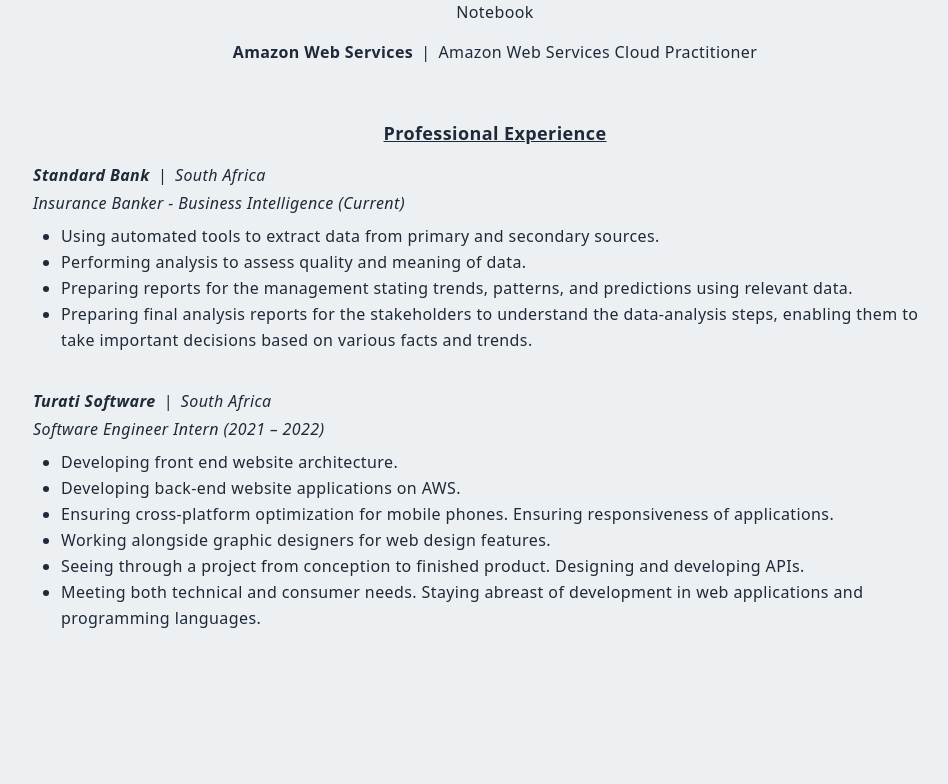
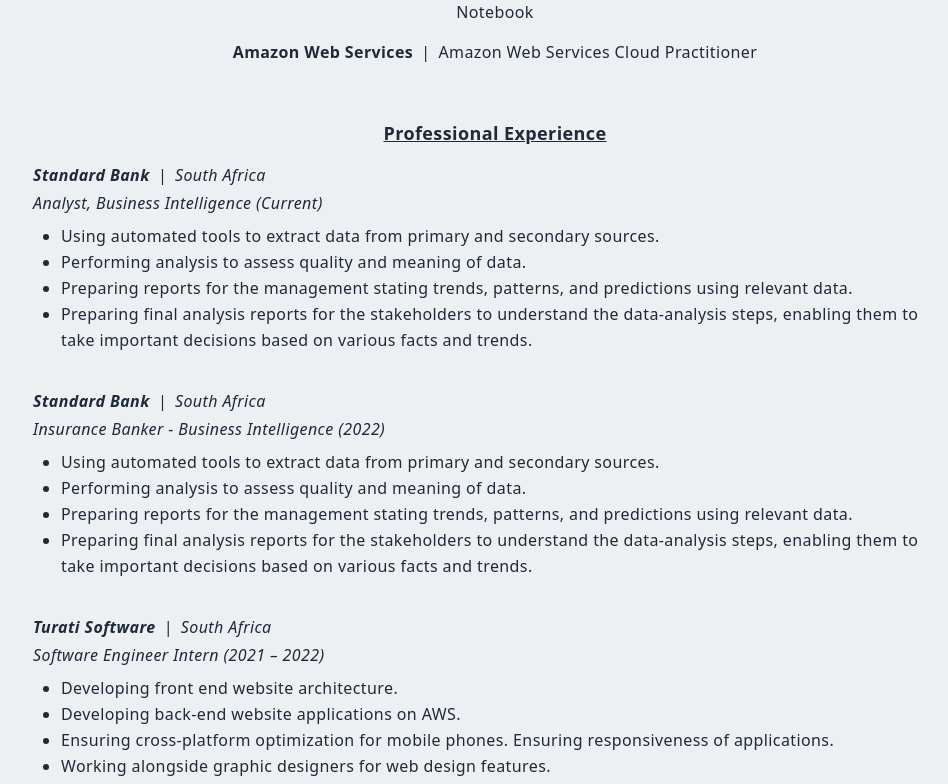
Before and after one commit to apfiwaho/my-site, a Next.js app: page /resume in a window 1280 px wide. Shown: the part 535-1319 px from the top of the page, without its empty margins (145-1093 px from the left). Before the commit the page ends 1194 px from the top, so only its background shows below. Built offline with nearby package versions, Linux system fonts and the light colour scheme.

Commit message:
Add current position

```diff
--- a/pages/resume.js
+++ b/pages/resume.js
@@ -78,7 +78,31 @@
                         <span className='font-bold'>Standard Bank</span>
                         <span className='px-2'>|</span>South Africa
                     </p>
-                    <p className='py-1 italic'>Insurance Banker - Business Intelligence (Current)</p>
+                    <p className='py-1 italic'>Analyst, Business Intelligence (Current)</p>
+                    <ul className='list-disc list-outside px-7 py-1 leading-relaxed'>
+                        <li>
+                            Using automated tools to extract data from primary and secondary sources.
+                        </li>
+                        <li>
+                            Performing analysis to assess quality and meaning of data.
+                        </li>
+                        <li>
+                            Preparing reports for
+                            the management stating trends, patterns, and predictions using relevant data.
+                        </li>
+                        <li>
+                            Preparing final analysis reports for the stakeholders to understand the data-analysis
+                            steps, enabling them to take important decisions based on various facts and trends.
+                        </li>
+                    </ul>
+                </div>
+                {/* Experience */}
+                <div className='py-4'>
+                    <p className='italic'>
+                        <span className='font-bold'>Standard Bank</span>
+                        <span className='px-2'>|</span>South Africa
+                    </p>
+                    <p className='py-1 italic'>Insurance Banker - Business Intelligence (2022) </p>
                     <ul className='list-disc list-outside px-7 py-1 leading-relaxed'>
                         <li>
                             Using automated tools to extract data from primary and secondary sources.
```
